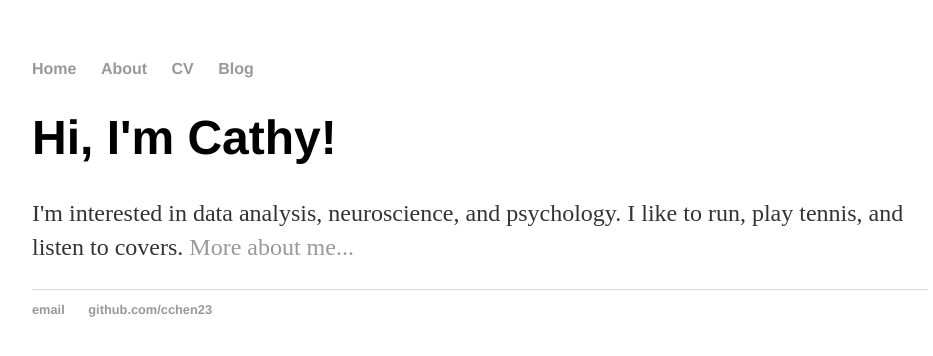
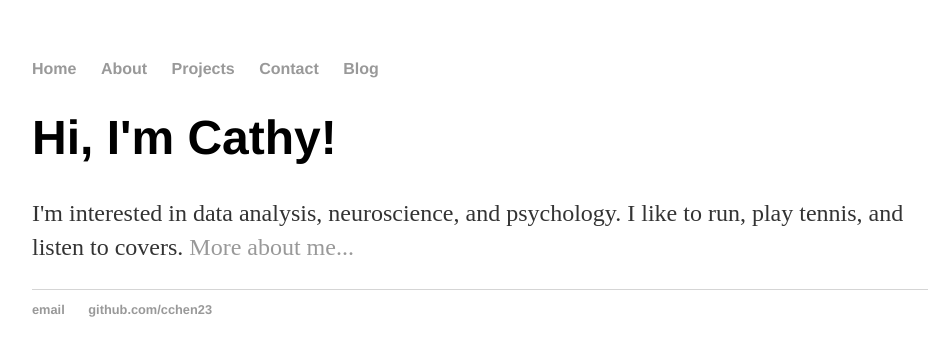
Before and after one commit to cchen23/cchen23.githhub.io, a Jekyll site: the page built from index.html, in a window 1280 px wide. Shown: the top 356 px of the page, without its empty margins (160-1093 px from the left). Built offline with Jekyll 4.4.1, drawn with Linux system fonts in a browser that asks for light colours.

Commit message:
Modify menu items

```diff
--- a/_layouts/default.html
+++ b/_layouts/default.html
@@ -10,7 +10,8 @@
 	    		<ul>
 	        		<li><a href="/">Home</a></li>
 		        	<li><a href="/about">About</a></li>
-	        		<li><a href="/cv">CV</a></li>
+	        		<li><a href="/cv">Projects</a></li>
+	        		<li><a href="/contact">Contact</a></li>
 	        		<li><a href="/blog">Blog</a></li>
 	    		</ul>
 			</nav>
```
